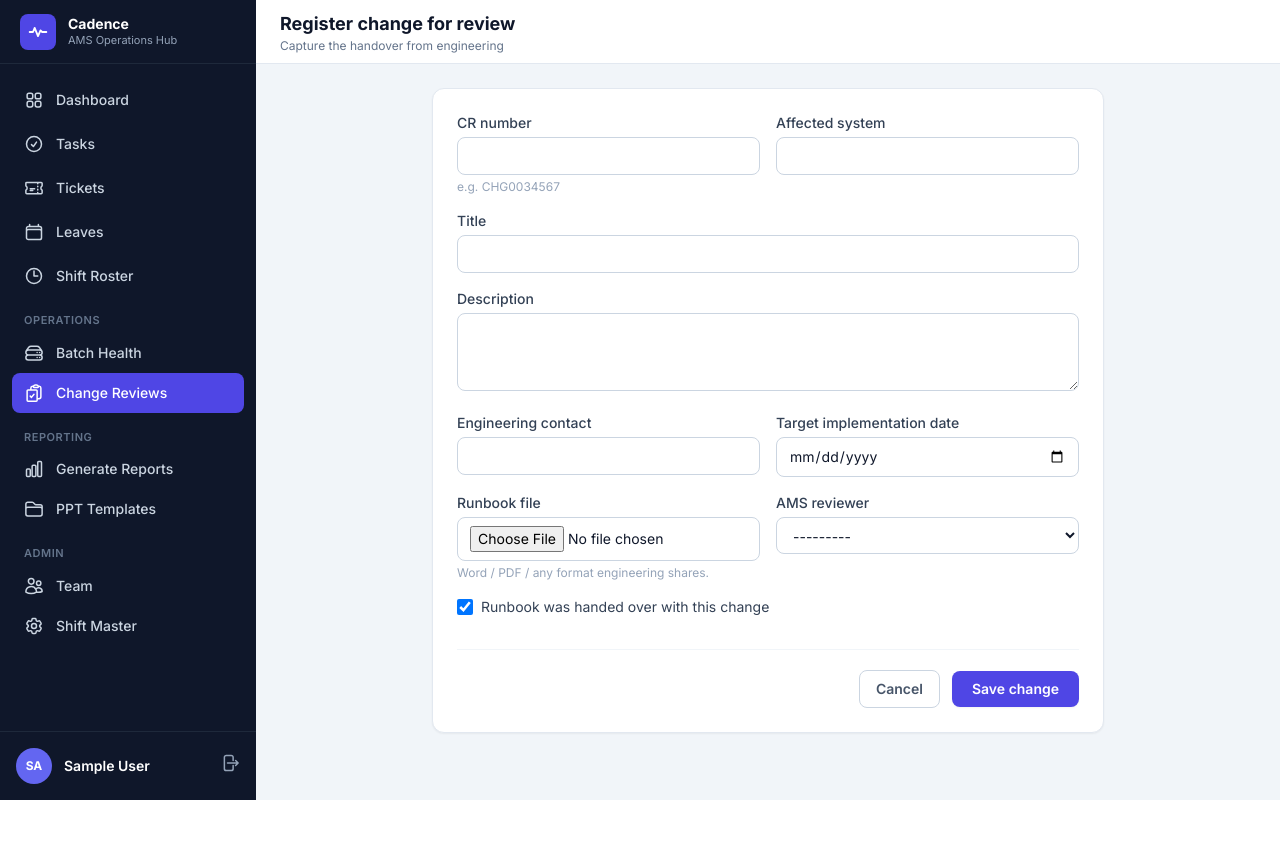
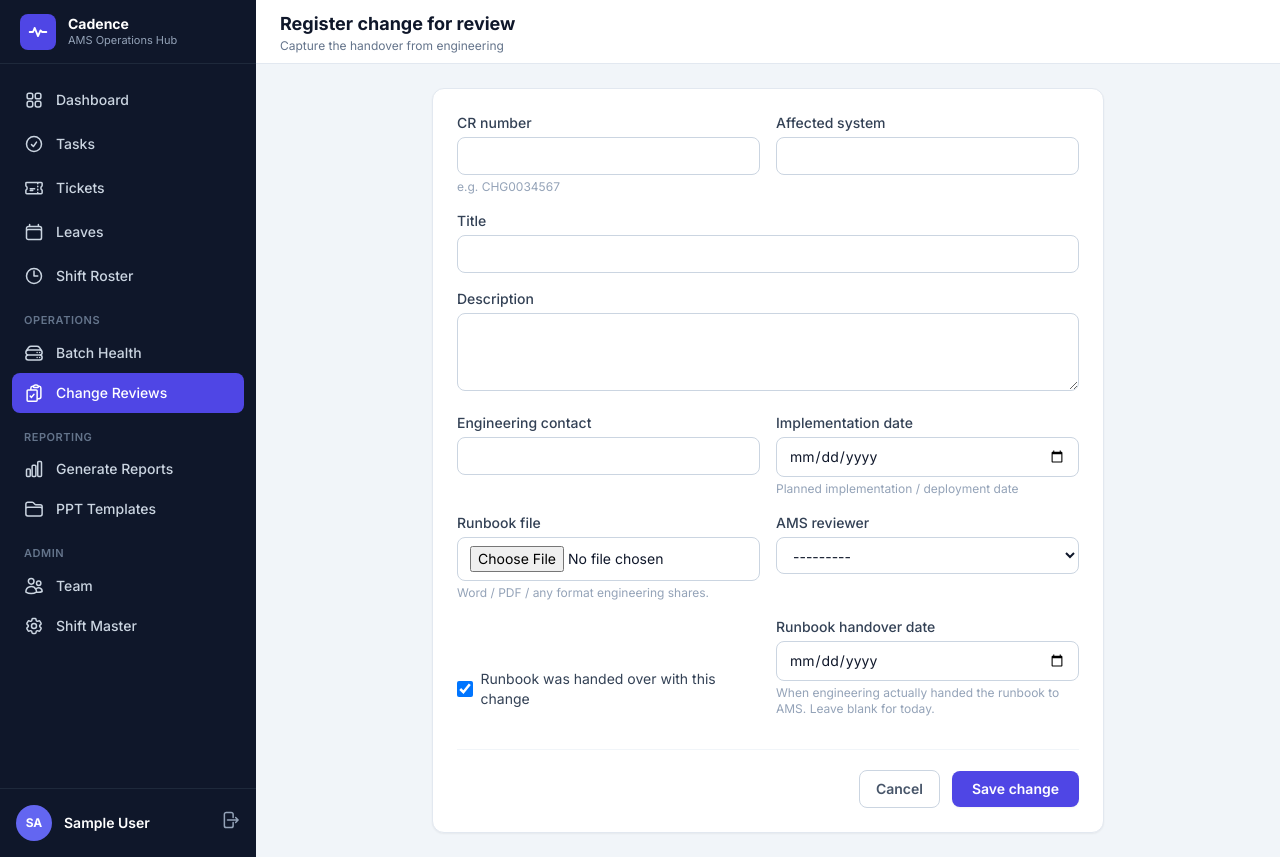
Before and after one commit to pjoshi06/cadence, a Django app: page /operations/changes/add/ in a window 1280 px wide. Before the commit the page ends 800 px from the top, so only its background shows below. Run offline with Django 5.2, Linux system fonts and the light colour scheme; the visitor is signed in with stand-in values (Sample User, id 1); data comes from the database, SQL or seed files in the repository; some libraries are stand-ins or nearby versions.

Commit message:
Capture actual dates on change milestones
- Every milestone action (runbook received, walkthrough held, reviews,
  approve/reject) takes a "date it happened" input, backdatable,
  defaulting to today; click-time kept separately as recorded_at
- Registration form captures runbook handover date
- Key dates panel on change detail: handover, walkthrough (held or
  planned), first/second AMS review, decision, implementation
- Timeline shows "(recorded d M)" when entry date differs from event date
- target_date relabelled Implementation date

Co-Authored-By: Claude Fable 5 <noreply@anthropic.com>

```diff
--- a/operations/forms.py
+++ b/operations/forms.py
@@ -17,6 +17,12 @@ class ChangeRequestForm(StyledModelForm):
         required=False, initial=True,
         label="Runbook was handed over with this change",
     )
+    runbook_handover_date = forms.DateField(
+        required=False,
+        widget=forms.DateInput(attrs={"type": "date"}),
+        label="Runbook handover date",
+        help_text="When engineering actually handed the runbook to AMS.",
+    )
 
     class Meta:
         model = ChangeRequest
@@ -35,6 +41,7 @@ class ChangeRequestForm(StyledModelForm):
         )
         if self.instance.pk:
             self.fields.pop("runbook_already_received")
+            self.fields.pop("runbook_handover_date")
 
 
 class RunCSVForm(forms.Form):
--- a/operations/models_changes.py
+++ b/operations/models_changes.py
@@ -21,8 +21,8 @@ class ChangeRequest(models.Model):
     description = models.TextField(blank=True)
     engineering_contact = models.CharField(max_length=100, blank=True)
     affected_system = models.CharField(max_length=100, blank=True)
-    target_date = models.DateField(null=True, blank=True,
-                                   help_text="Planned implementation date")
+    target_date = models.DateField("Implementation date", null=True, blank=True,
+                                   help_text="Planned implementation / deployment date")
     runbook = models.FileField(upload_to="runbooks/", null=True, blank=True)
     reviewer = models.ForeignKey(User, on_delete=models.SET_NULL, null=True, blank=True,
                                  related_name="assigned_changes")
@@ -52,6 +52,19 @@ class ChangeRequest(models.Model):
     @property
     def first_review_at(self):
         return self._event_at(ChangeEvent.Kind.REVIEW_1)
+
+    @property
+    def second_review_at(self):
+        return self._event_at(ChangeEvent.Kind.REVIEW_2)
+
+    @property
+    def walkthrough_held_at(self):
+        return self._event_at(ChangeEvent.Kind.WT_HELD)
+
+    @property
+    def walkthrough_scheduled_for(self):
+        ev = self.events.filter(kind=ChangeEvent.Kind.WT_SCHEDULED).order_by("-at").first()
+        return ev.scheduled_for if ev else None
 
     @property
     def decided_at(self):
@@ -112,7 +125,10 @@ class ChangeEvent(models.Model):
     scheduled_for = models.DateTimeField(null=True, blank=True,
                                          help_text="Walkthrough date/time")
     by = models.ForeignKey(User, on_delete=models.SET_NULL, null=True)
-    at = models.DateTimeField(default=timezone.now)
+    at = models.DateTimeField(default=timezone.now,
+                              help_text="When the milestone actually happened")
+    recorded_at = models.DateTimeField(auto_now_add=True, null=True,
+                                       help_text="When it was entered in the portal")
 
     class Meta:
         ordering = ["at"]
--- a/operations/views_changes.py
+++ b/operations/views_changes.py
@@ -1,4 +1,4 @@
-from datetime import datetime
+from datetime import date, datetime, time
 
 from django.contrib import messages
 from django.contrib.auth.decorators import login_required
@@ -7,6 +7,13 @@ from django.utils import timezone
 
 from .forms import ChangeRequestForm
 from .models import ChangeEvent, ChangeRequest
+
+
+def _occurred_at(d):
+    """Timestamp for a milestone that happened on date d (now if today)."""
+    if d is None or d == timezone.localdate():
+        return timezone.now()
+    return timezone.make_aware(datetime.combine(d, time(12, 0)))
 
 
 def _next_actions(cr):
@@ -69,9 +76,11 @@ def change_form(request, pk=None):
             ChangeEvent.objects.create(change=cr, kind=ChangeEvent.Kind.CREATED,
                                        by=request.user)
             if form.cleaned_data.get("runbook_already_received"):
+                handover = form.cleaned_data.get("runbook_handover_date")
                 ChangeEvent.objects.create(change=cr,
                                            kind=ChangeEvent.Kind.RUNBOOK_RECEIVED,
-                                           by=request.user)
+                                           by=request.user,
+                                           at=_occurred_at(handover))
         messages.success(request, f"Change {cr.cr_number} saved.")
         return redirect("change_detail", pk=cr.pk)
     return render(request, "operations/change_form.html", {"form": form, "instance": instance})
@@ -84,6 +93,7 @@ def change_detail(request, pk):
         "cr": cr,
         "events": cr.events.select_related("by"),
         "next_actions": _next_actions(cr),
+        "today": timezone.localdate(),
     })
 
 
@@ -105,9 +115,18 @@ def change_action(request, pk):
         except ValueError:
             scheduled_for = None
 
+    occurred_on = None
+    raw_date = request.POST.get("occurred_on", "").strip()
+    if raw_date:
+        try:
+            occurred_on = date.fromisoformat(raw_date)
+        except ValueError:
+            occurred_on = None
+
     ChangeEvent.objects.create(
         change=cr, kind=kind, note=request.POST.get("note", "").strip(),
         scheduled_for=scheduled_for, by=request.user,
+        at=_occurred_at(occurred_on),
     )
     new_status = ChangeEvent.STATUS_MAP.get(kind)
     if new_status:
--- a/templates/operations/change_form.html
+++ b/templates/operations/change_form.html
@@ -20,15 +20,23 @@
       <div class="sm:col-span-2"><label class="mb-1 block text-sm font-medium text-slate-700">Title</label>{{ form.title }}{{ form.title.errors }}</div>
       <div class="sm:col-span-2"><label class="mb-1 block text-sm font-medium text-slate-700">Description</label>{{ form.description }}</div>
       <div><label class="mb-1 block text-sm font-medium text-slate-700">Engineering contact</label>{{ form.engineering_contact }}</div>
-      <div><label class="mb-1 block text-sm font-medium text-slate-700">Target implementation date</label>{{ form.target_date }}</div>
+      <div>
+        <label class="mb-1 block text-sm font-medium text-slate-700">Implementation date</label>{{ form.target_date }}
+        <p class="mt-1 text-xs text-slate-400">{{ form.target_date.help_text }}</p>
+      </div>
       <div>
         <label class="mb-1 block text-sm font-medium text-slate-700">Runbook file</label>{{ form.runbook }}
         <p class="mt-1 text-xs text-slate-400">Word / PDF / any format engineering shares.</p>
       </div>
       <div><label class="mb-1 block text-sm font-medium text-slate-700">AMS reviewer</label>{{ form.reviewer }}</div>
       {% if form.runbook_already_received %}
-      <div class="sm:col-span-2">
+      <div class="flex items-end pb-2">
         <label class="flex items-center gap-2 text-sm text-slate-700">{{ form.runbook_already_received }} {{ form.runbook_already_received.label }}</label>
+      </div>
+      <div>
+        <label class="mb-1 block text-sm font-medium text-slate-700">{{ form.runbook_handover_date.label }}</label>
+        {{ form.runbook_handover_date }}
+        <p class="mt-1 text-xs text-slate-400">{{ form.runbook_handover_date.help_text }} Leave blank for today.</p>
       </div>
       {% endif %}
     </div>
--- a/templates/operations/change_list.html
+++ b/templates/operations/change_list.html
@@ -27,7 +27,7 @@
         <th class="px-5 py-3">Change</th>
         <th class="px-5 py-3">System</th>
         <th class="px-5 py-3">Engineering contact</th>
-        <th class="px-5 py-3">Target date</th>
+        <th class="px-5 py-3">Implementation</th>
         <th class="px-5 py-3">Reviewer</th>
         <th class="px-5 py-3">Status</th>
         <th class="px-5 py-3">In stage</th>
```
Also changed, not shown: templates/operations/change_detail.html (+28 -2 lines), operations/migrations/0003_changeevent_recorded_at_alter_changeevent_at_and_more.py (added).
